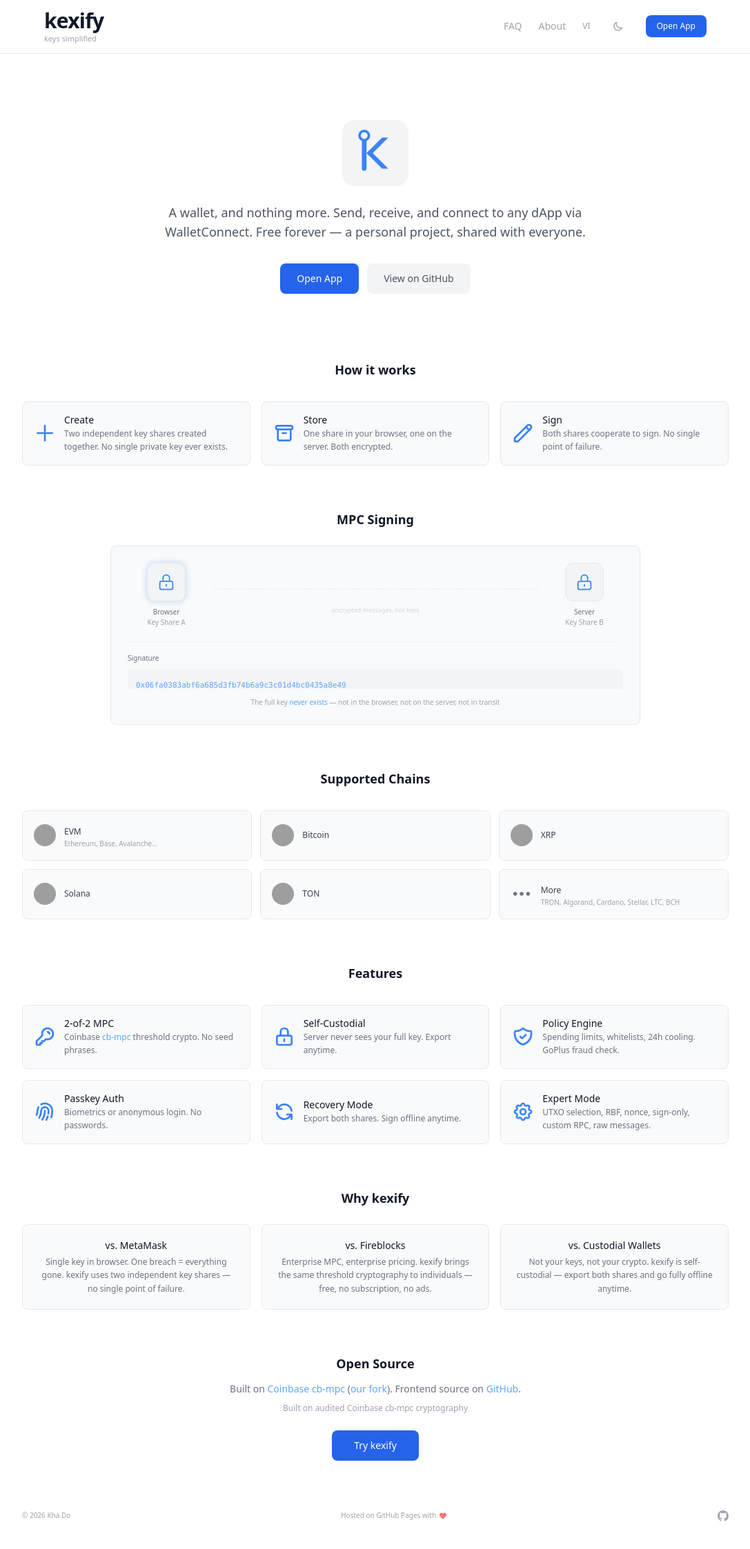
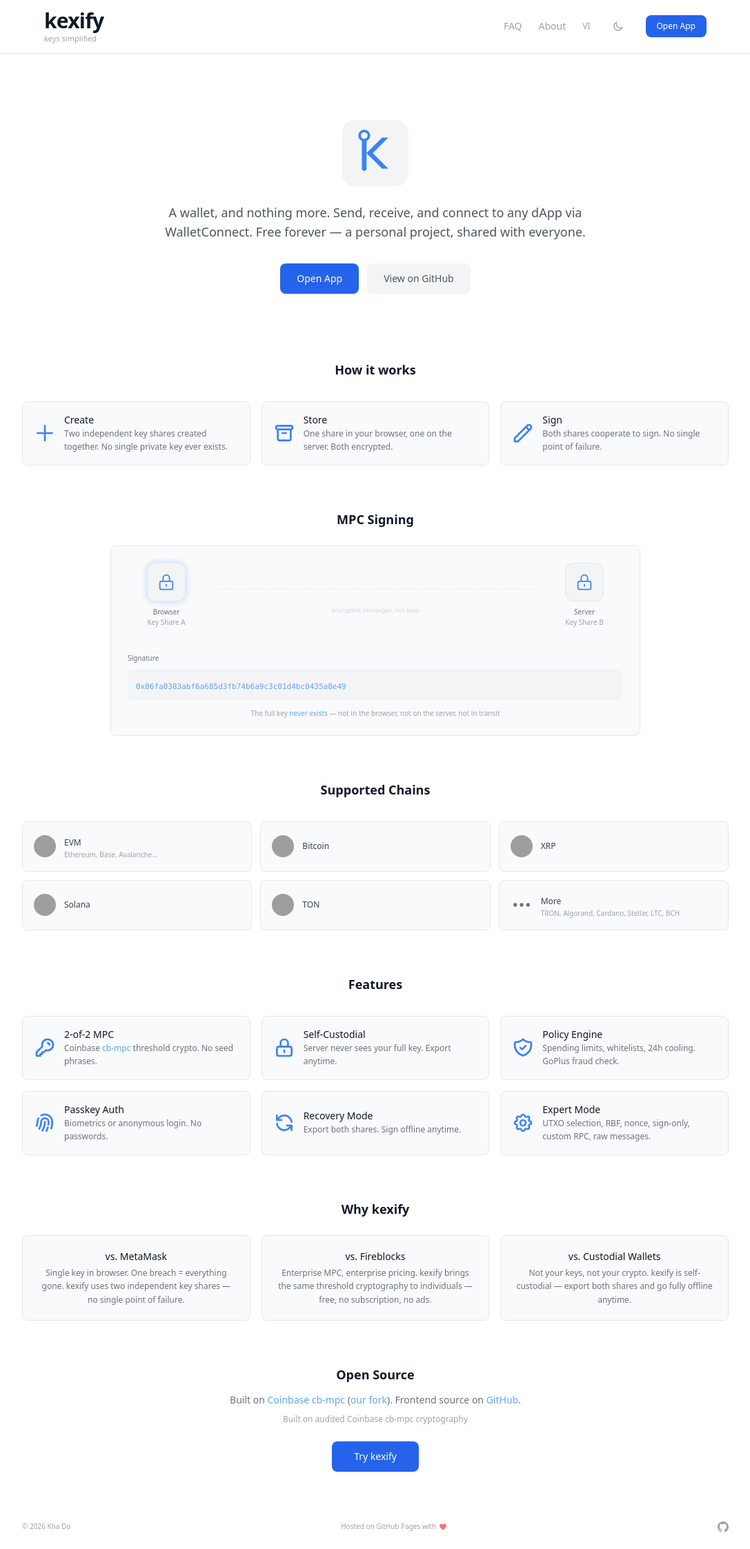
Before and after one commit to nguyenkha/kexify-home, a Jekyll site: the page built from index.html, in a window 1280 px wide. Shown: the whole page at 69% size, without its empty margins (96-1183 px from the left). Built offline with Jekyll 4.4.1, drawn with Linux system fonts in a browser that asks for light colours; nearby versions of some CDN libraries; grey boxes are pictures that could not be loaded.

Commit message:
fix: consistent signature box sizing with min-height

```diff
--- a/index.html
+++ b/index.html
@@ -103,7 +103,7 @@
           <span class="text-[10px] dark:text-gray-400 text-gray-500 font-medium">Signature</span>
           <svg id="sig-check" class="w-4 h-4 text-green-400" style="opacity:0;transform:scale(0.5);transition:all 0.3s ease" fill="none" stroke="currentColor" viewBox="0 0 24 24"><path stroke-linecap="round" stroke-linejoin="round" stroke-width="2" d="M9 12l2 2 4-4m6 2a9 9 0 11-18 0 9 9 0 0118 0z"/></svg>
         </div>
-        <div class="bg-surface-tertiary rounded px-3 py-2 h-7 overflow-hidden">
+        <div class="bg-surface-tertiary rounded-lg px-3 py-2.5 min-h-[32px] overflow-hidden">
           <code id="sig-hex" class="text-[11px] font-mono text-blue-400 break-all"></code>
         </div>
         <p class="text-[10px] dark:text-gray-500 text-gray-400 text-center mt-3">The full key <span class="text-blue-400">never exists</span> — not in the browser, not on the server, not in transit</p>
--- a/vi/index.html
+++ b/vi/index.html
@@ -101,7 +101,7 @@
           <span class="text-[10px] dark:text-gray-400 text-gray-500 font-medium">Chữ ký</span>
           <svg id="sig-check-vi" class="w-4 h-4 text-green-400" style="opacity:0;transform:scale(0.5);transition:all 0.3s ease" fill="none" stroke="currentColor" viewBox="0 0 24 24"><path stroke-linecap="round" stroke-linejoin="round" stroke-width="2" d="M9 12l2 2 4-4m6 2a9 9 0 11-18 0 9 9 0 0118 0z"/></svg>
         </div>
-        <div class="bg-surface-tertiary rounded px-3 py-2 h-7 overflow-hidden">
+        <div class="bg-surface-tertiary rounded-lg px-3 py-2.5 min-h-[32px] overflow-hidden">
           <code id="sig-hex-vi" class="text-[11px] font-mono text-blue-400 break-all"></code>
         </div>
         <p class="text-[10px] dark:text-gray-500 text-gray-400 text-center mt-3">Khoá đầy đủ <span class="text-blue-400">không bao giờ tồn tại</span> — không trong trình duyệt, không trên server, không trên đường truyền</p>
```
